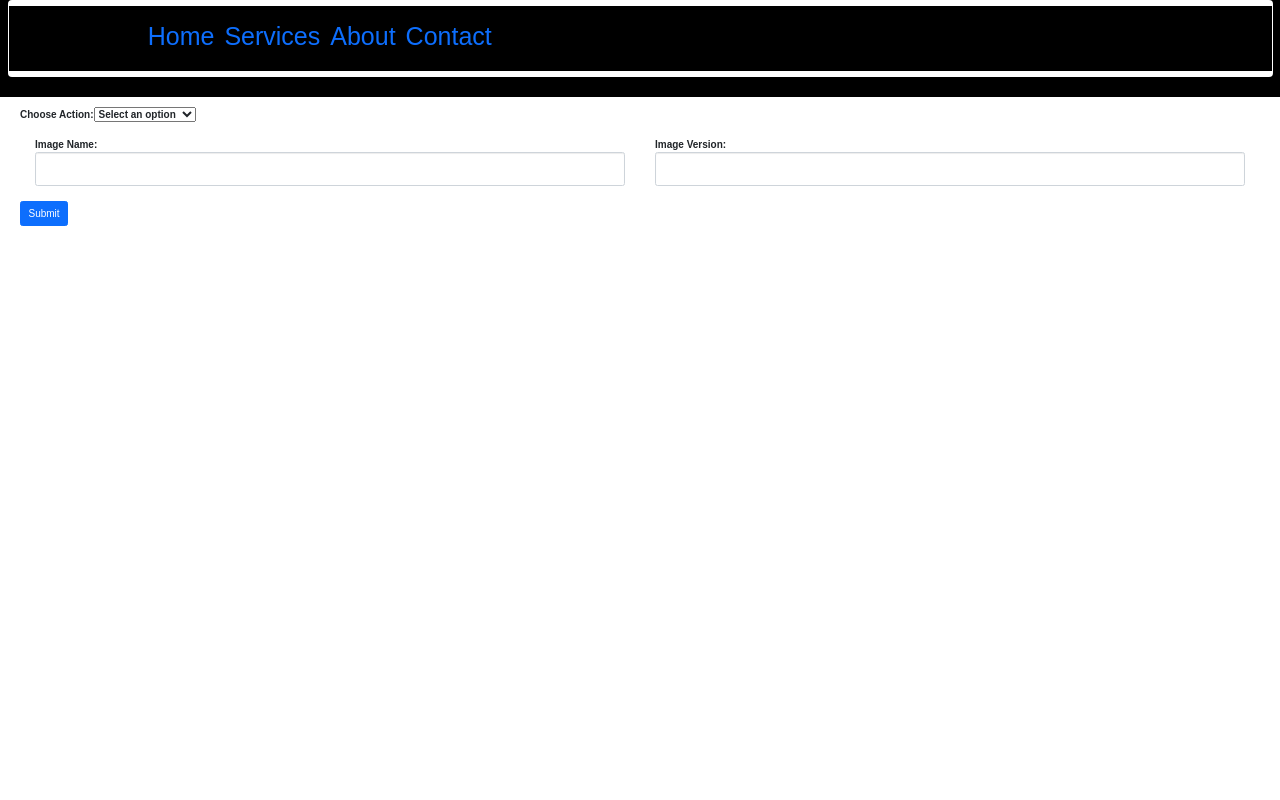
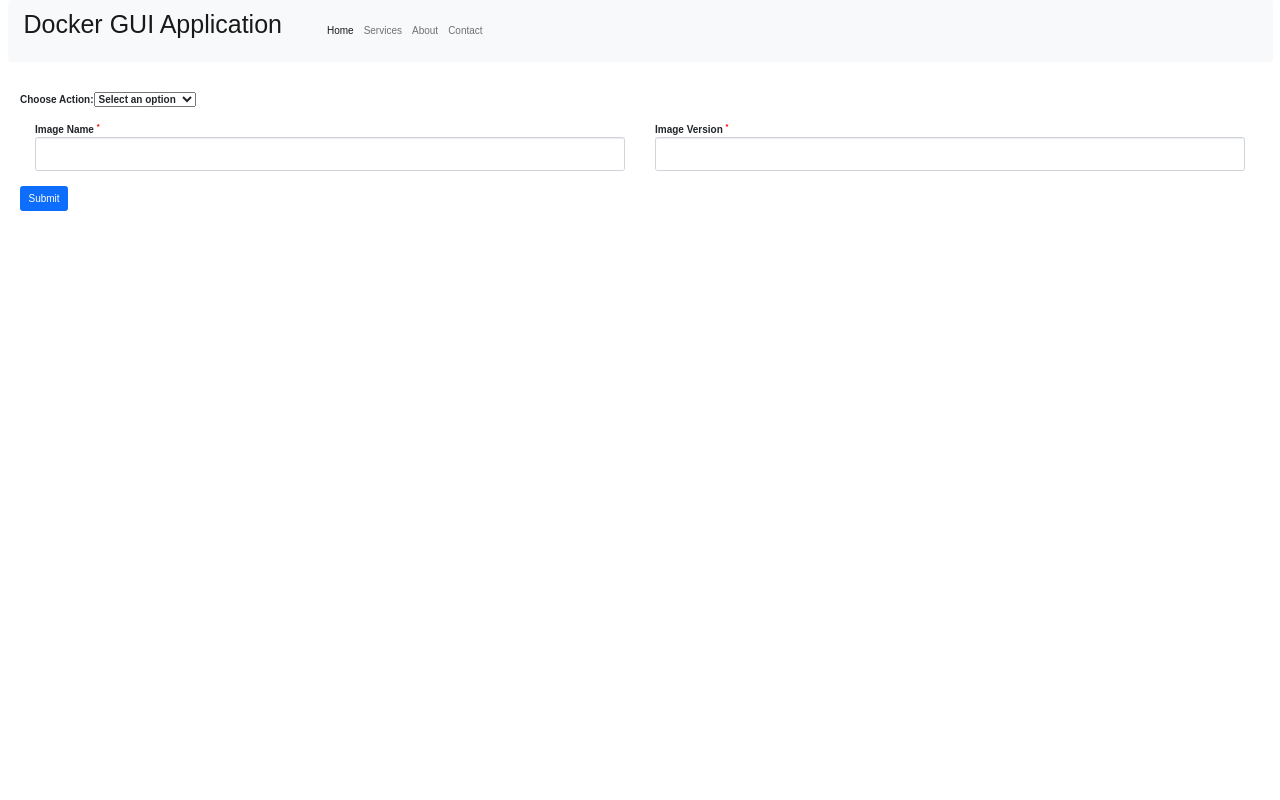
Before and after one commit to satyamskic/docker-college-project, a React (Create React App) app: page /manageimage in a window 1280 px wide. Shown: the top 800 px of the page. Built offline with nearby package versions, Linux system fonts and the light colour scheme; a web font is replaced by a local one.

Commit message:
added popup

```diff
--- a/package.json
+++ b/package.json
@@ -5,7 +5,8 @@
   "dependencies": {
     "@emotion/react": "^11.10.6",
     "@emotion/styled": "^11.10.6",
-    "@mui/material": "^5.11.12",
+    "@mui/material": "^5.11.13",
+    "@mui/styled-engine-sc": "^5.11.11",
     "@testing-library/jest-dom": "^5.16.5",
     "@testing-library/react": "^13.4.0",
     "@testing-library/user-event": "^13.5.0",
--- a/src/App.jsx
+++ b/src/App.jsx
@@ -19,7 +19,7 @@
 import NavBar from "./NavBar";
 import Footer from "./Footer";
 
-const apiurl = 'http://192.168.137.78:5000';
+const apiurl = 'http://192.168.1.123:5000';
 //rafce
 
 function App() {
--- a/src/NavBar.jsx
+++ b/src/NavBar.jsx
@@ -1,17 +1,16 @@
 import React from "react";
 import { NavLink } from "react-router-dom";
-import './css/NavBar.css';
 
 const Navbar = () => {
   return (
     <>
-      <div className="container-fluid color">
-        <div className="row color">
+      <div className="container-fluid nav_bg">
+        <div className="row">
           <div className="col-12 mx-auto">
-            <nav className="navbar navbar-expand-lg">
-              <div className="container-fluid color">
+            <nav className="navbar navbar-expand-lg navbar-light bg-light">
+              <div className="container-fluid">
                 <NavLink className="navbar-brand" to="/">
-                <h1>Docker</h1>
+                  <h1>Docker GUI Application</h1>
                 </NavLink>
                 <button
                   className="navbar-toggler"
@@ -37,7 +36,7 @@
                         aria-current="page"
                         to="/"
                       >
-                        <h1>Home</h1>
+                        Home
                       </NavLink>
                     </li>
                     <li className="nav-item">
@@ -46,7 +45,7 @@
                         className="nav-link"
                         to="/service"
                       >
-                        <h1>Services</h1>
+                        Services
                       </NavLink>
                     </li>
 
@@ -56,7 +55,7 @@
                         className="nav-link"
                         to="/about"
                       >
-                        <h1>About</h1>
+                        About
                       </NavLink>
                     </li>
 
@@ -66,7 +65,7 @@
                         className="nav-link"
                         to="/contact"
                       >
-                        <h1>Contact</h1>
+                        Contact
                       </NavLink>
                     </li>
                   </ul>
--- a/src/card/card.css
+++ b/src/card/card.css
@@ -30,6 +30,7 @@
     flex-wrap: wrap;
     justify-content: space-between;
     width: 100%;
+    background-color: #fff;
   }
   .card {
     flex: 0 0 calc(33.33% - 20px);
@@ -43,7 +44,7 @@
     transition: 0.3s;
   }
   .card:hover {
-    border-color: black;
+    border-color: blueviolet;
   }
 
   .card h3 {
--- a/src/container/create_container/CreateContainer.css
+++ b/src/container/create_container/CreateContainer.css
@@ -0,0 +1,26 @@
+@import url('//maxcdn.bootstrapcdn.com/font-awesome/4.2.0/css/font-awesome.min.css');
+
+.info-msg,
+.success-msg,
+.warning-msg,
+.error-msg {
+  margin: 10px 0;
+  padding: 10px;
+  border-radius: 3px 3px 3px 3px;
+}
+.info-msg {
+  color: #059;
+  background-color: #BEF;
+}
+.success-msg {
+  color: #270;
+  background-color: #DFF2BF;
+}
+.warning-msg {
+  color: #9F6000;
+  background-color: #FEEFB3;
+}
+.error-msg {
+  color: #D8000C;
+  background-color: #FFBABA;
+}
--- a/src/container/create_container/CreateContainer.jsx
+++ b/src/container/create_container/CreateContainer.jsx
@@ -1,7 +1,10 @@
 import React, { useState } from "react";
+import './CreateContainer.css';
+
+function CreateContainer(props) {
+  const [displayMessage, setDisplayMessage] = useState(<></>);
 
 
-function CreateContainer(props) {
   const [formData, setFormData] = useState({});
   const handleInputChange = (event) => {
     const { name, value } = event.target;
@@ -9,6 +12,40 @@
     console.log("myFormData: ", formData);
   };
 
+  const message = (data) => {
+    if (data.status == 200) {
+      console.log("Message : " + data);
+
+      setDisplayMessage(
+        <>
+          <div class="success-msg">
+            <i class="fa fa-check"></i>
+            <h1>{data.container_creation}</h1>
+          </div>
+        </>
+      )
+    }
+    else if (data.status == 400) {
+      setDisplayMessage(
+        <>
+          <div class="error-msg">
+            <i class="fa fa-times-circle"></i>
+            <h1>{data.container_creation}</h1>
+          </div>
+        </>
+      );
+    }
+    else {
+      setDisplayMessage(
+        <>
+          <div class="info-msg">
+            <i class="fa fa-info-circle"></i>
+            <h1>API is not responding</h1>
+          </div>
+        </>
+      );
+    }
+  }
 
   const handleSubmit = (event) => {
     event.preventDefault();
@@ -24,10 +61,19 @@
         return response.json()
       })
       .then((data) => {
-        console.log(data.container_creation)
+        message(data);
+
       })
       .catch((error) => {
         console.error("Error:", error);
+        setDisplayMessage(
+          <>
+            <div class="info-msg">
+              <i class="fa fa-info-circle"></i>
+              <h1>API is not responding</h1>
+            </div>
+          </>
+        );
       });
   };
 
@@ -37,21 +83,21 @@
 
         <div className="form-group">
           <label className="form-group col-md-6">
-            Container Name <sup style={{color: 'red'}}>*</sup>
-            <input  type="text" className="form-control" name="container_name" onChange={handleInputChange} required />
+            Container Name <sup style={{ color: 'red' }}>*</sup>
+            <input type="text" className="form-control" name="container_name" onChange={handleInputChange} required />
           </label>
         </div>
 
         <div className="form-group">
           <label className="form-group col-md-6">
-            Container Image <sup style={{color: 'red'}}>*</sup>
-            <input type="text" className="form-control" name="container_image" onChange={handleInputChange} required/>
+            Container Image <sup style={{ color: 'red' }}>*</sup>
+            <input type="text" className="form-control" name="container_image" onChange={handleInputChange} required />
           </label>
 
         </div>
         <div className="form-group">
           <label className="form-group col-md-6">
-            Image Version <sup style={{color: 'red'}}>*</sup>
+            Image Version <sup style={{ color: 'red' }}>*</sup>
             <input type="text" className="form-control" name="image_version" onChange={handleInputChange} required />
           </label>
         </div>
@@ -79,6 +125,8 @@
 
         <button className="btn btn-default btn btn-primary" type="submit">Submit</button>
       </form>
+
+      <h1>{displayMessage}</h1>
     </div>
   );
 }
--- a/src/container/manage_images/ManageImages.jsx
+++ b/src/container/manage_images/ManageImages.jsx
@@ -45,20 +45,21 @@
 
         <div className="form-group">
           <label className="form-group col-md-6">
-            Image Name:
+            Image Name <sup style={{color: 'red'}}>*</sup>
             <input type="text" className="form-control" name="image_name" onChange={handleInputChange}  required/>
           </label>
         </div>
 
         <div className="form-group">
           <label className="form-group col-md-6">
-            Image Version:
+            Image Version <sup style={{color: 'red'}}>*</sup>
             <input type="text" className="form-control" name="image_version" onChange={handleInputChange} required />
           </label>
         </div>
 
         <button className="btn btn-default btn btn-primary" type="submit">Submit</button>
       </form>
+
     </div>
   );
 }
--- a/src/container/manage_info/ListContainer.jsx
+++ b/src/container/manage_info/ListContainer.jsx
@@ -3,6 +3,7 @@
 import './style.css';
 
 export default function ListContainer(props) {
+
   const [data, setData] = useState([]);
   const ListContainerAPI = async () => {
     console.log("First");
--- a/src/container/manage_network/ManageNetwork.jsx
+++ b/src/container/manage_network/ManageNetwork.jsx
@@ -34,7 +34,7 @@
       <form onSubmit={handleSubmit}>
         <div className="form-group">
           <label className="radio">
-            Choose Action
+            Choose Action <sup style={{color: 'red'}}>* </sup>
             <select name="action_type" onChange={handleInputChange} required>
               <option value="">Select an option</option>
               <option value="create_network">Create Network</option>
@@ -45,7 +45,7 @@
 
         <div className="form-group">
           <label className="form-group col-md-6">
-            Network Name
+            Network Name <sup style={{color: 'red'}}>*</sup>
             <input type="text" className="form-control" name="network_name" onChange={handleInputChange} required />
           </label>
         </div>
--- a/src/container/manage_volume/ManageVolume.jsx
+++ b/src/container/manage_volume/ManageVolume.jsx
@@ -34,7 +34,7 @@
       <form onSubmit={handleSubmit}>
         <div className="form-group">
           <label className="radio">
-            Choose Action
+            Choose Action <sup style={{color: 'red'}}>*</sup>
             <select name="action_type" onChange={handleInputChange} required>
               <option value="">Select an option</option>
               <option value="create_volume">Create Volume</option>
@@ -45,7 +45,7 @@
 
         <div className="form-group">
           <label className="form-group col-md-6">
-            Volume Name
+            Volume Name <sup style={{color: 'red'}}>*</sup>
             <input type="text" className="form-control" name="volume_name" onChange={handleInputChange} required />
           </label>
         </div>
--- a/src/css/NavBar.css
+++ b/src/css/NavBar.css
@@ -7,6 +7,8 @@
 .navbar {
   background-color: #fff !important;
 }
+
+
 
 .navbar-brand {
   font-size: 1.9rem !important;
```
Also changed, not shown: 1 other file (tests, documents, lock files or other folders).
